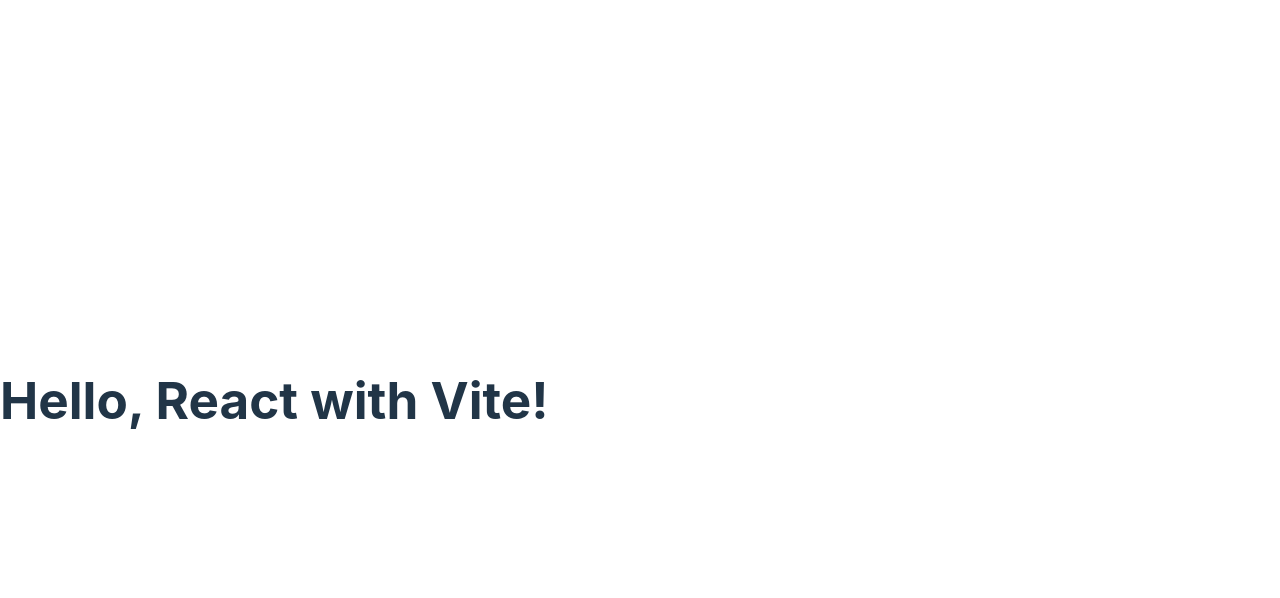
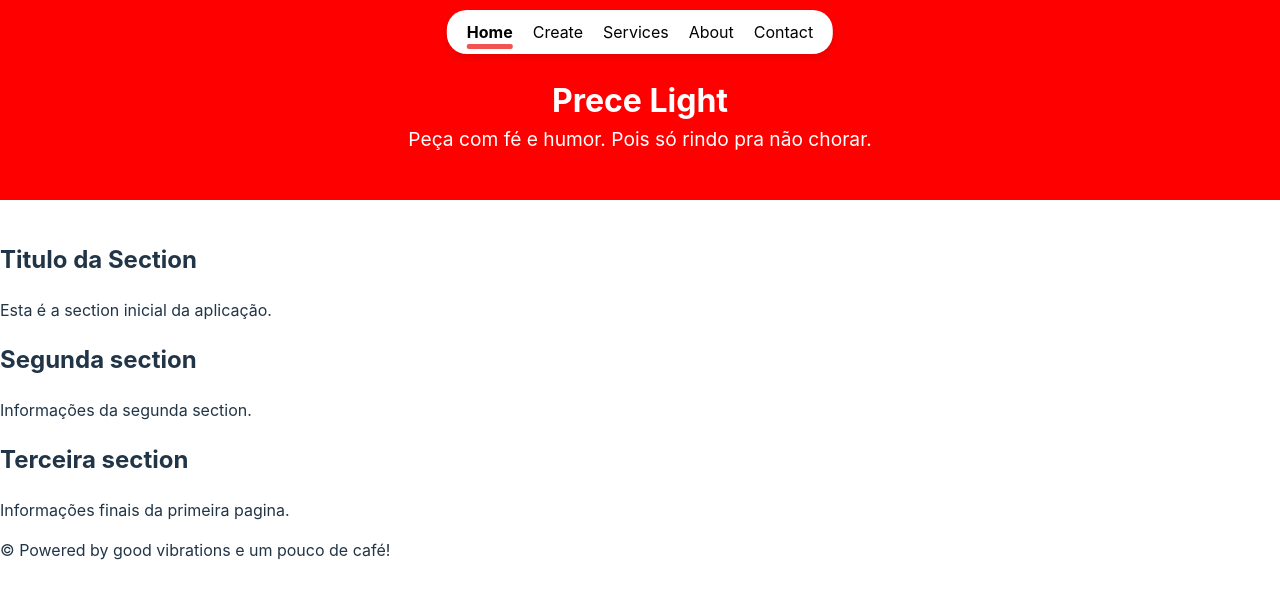
Before and after one commit to murilomorato/precelight-frontend, a React (Vite) app: page / in a window 1280 px wide. Shown: the top 598 px of the page. Built offline with nearby package versions, Linux system fonts and the light colour scheme.

Commit message:
navbar and topPageTitle components

```diff
--- a/src/App.jsx
+++ b/src/App.jsx
@@ -1,9 +1,10 @@
 import React from 'react';
+import Home from './pages/Home';
 
 function App() {
   return (
     <div className="App">
-      <h1>Hello, React with Vite!</h1>
+      <Home />
     </div>
   );
 }
--- /dev/null
+++ b/src/components/molecules/Navbar/Navbar.css
@@ -0,0 +1,50 @@
+.navbar {
+    position: fixed;
+    top: 10px;
+    left: 50%;
+    transform: translateX(-50%);
+    background-color: #fff;
+    padding: 10px 20px;
+    border-radius: 20px;
+    box-shadow: 0 4px 8px rgba(0, 0, 0, 0.1);
+    z-index: 1000;
+}
+
+.navbar ul {
+    list-style: none;
+    display: flex;
+    gap: 20px;
+    margin: 0;
+    padding: 0;
+}
+
+.navbar li {
+    position: relative;
+}
+
+.navbar a {
+    text-decoration: none;
+    color: #000;
+    font-weight: normal;
+    transition: font-weight 0.3s;
+}
+
+.navbar a:hover {
+    font-weight: bold;
+    color: #000;
+}
+
+.navbar .active a {
+    font-weight: bold;
+}
+
+.navbar .active::after {
+    content: '';
+    position: absolute;
+    bottom: -5px;
+    left: 0;
+    right: 0;
+    height: 5px;
+    background-color: rgb(241 83 82);
+    border-radius: 2px;
+}
--- /dev/null
+++ b/src/components/molecules/Navbar/Navbar.jsx
@@ -0,0 +1,31 @@
+import React, { useState } from 'react';
+import './Navbar.css';
+
+function Navbar() {
+    const menuItems = ['Home', 'Create', 'Services', 'About', 'Contact'];
+    const [active, setActive] = useState(menuItems[0]);
+
+    return (
+        <nav className="navbar">
+            <ul>
+                <li className={active === menuItems[0] ? 'active' : ''} onClick={() => setActive(menuItems[0])}>
+                    <a href="#home">{menuItems[0]}</a>
+                </li>
+                <li className={active === menuItems[1] ? 'active' : ''} onClick={() => setActive(menuItems[1])}>
+                    <a href="#about">{menuItems[1]}</a>
+                </li>
+                <li className={active === menuItems[2] ? 'active' : ''} onClick={() => setActive(menuItems[2])}>
+                    <a href="#services">{menuItems[2]}</a>
+                </li>
+                <li className={active === menuItems[3] ? 'active' : ''} onClick={() => setActive(menuItems[3])}>
+                    <a href="#portfolio">{menuItems[3]}</a>
+                </li>
+                <li className={active === menuItems[4] ? 'active' : ''} onClick={() => setActive(menuItems[4])}>
+                    <a href="#contact">{menuItems[4]}</a>
+                </li>
+            </ul>
+        </nav>
+    );
+}
+
+export default Navbar;
--- /dev/null
+++ b/src/components/organisms/Footer.jsx
@@ -0,0 +1,11 @@
+import React from 'react';
+
+function Footer() {
+    return (
+        <footer>
+            <p>&copy; Powered by good vibrations e um pouco de café!</p>
+        </footer>
+    );
+}
+
+export default Footer;
--- /dev/null
+++ b/src/components/organisms/Section.jsx
@@ -0,0 +1,12 @@
+import React from 'react';
+
+function Section({ title, content }) {
+    return (
+        <section>
+            <h2>{title}</h2>
+            <p>{content}</p>
+        </section>
+    );
+}
+
+export default Section;
--- /dev/null
+++ b/src/components/organisms/TopPageTitle/TopPageTitle.css
@@ -0,0 +1,30 @@
+.top-page-title {
+    position: absolute;
+    top: 0;
+    left: 0;
+    width: 100vw;
+    height: 200px;
+    display: flex;
+    justify-content: center;
+    align-items: center;
+    background-color: red;
+    box-sizing: border-box;
+    padding: 20px;
+    margin: 0;
+}
+
+.top-page-title-content {
+    text-align: center;
+    color: white;
+    padding-top: 30px;
+}
+
+.top-page-title h2 {
+    margin: 0;
+    font-size: 2em;
+}
+
+.top-page-title p {
+    margin: 0;
+    font-size: 1.2em;
+}
--- /dev/null
+++ b/src/components/organisms/TopPageTitle/TopPageTitle.jsx
@@ -0,0 +1,22 @@
+import React from 'react';
+import './TopPageTitle.css';
+
+function TopPageTitle() {
+    const subtitles = [
+        "Iluminando suas preces mais ousadas!",
+        "Acenda uma vela, ria de seus problemas.",
+        "O lugar onde o humor é sagrado.",
+        "Peça com fé e humor. Pois só rindo pra não chorar.",
+        "Para tudo que só uma boa risada resolve."
+    ];
+    return (
+        <section className="top-page-title">
+            <div className="top-page-title-content">
+                <h2>Prece Light</h2>
+                <p>{subtitles[Math.floor(Math.random() * subtitles.length)]}</p>
+            </div>
+        </section>
+    );
+}
+
+export default TopPageTitle;
--- /dev/null
+++ b/src/pages/Home.jsx
@@ -0,0 +1,20 @@
+import React from 'react';
+import Navbar from '../components/molecules/Navbar/Navbar';
+import Section from '../components/organisms/Section';
+import Footer from '../components/organisms/Footer';
+import TopPageTitle from '../components/organisms/TopPageTitle/TopPageTitle';
+
+function Home() {
+    return (
+        <div>
+            <Navbar />
+            <TopPageTitle />
+            <Section title="Titulo da Section" content="Esta é a section inicial da aplicação." />
+            <Section title="Segunda section" content="Informações da segunda section." />
+            <Section title="Terceira section" content="Informações finais da primeira pagina." />
+            <Footer />
+        </div>
+    );
+}
+
+export default Home;
```
